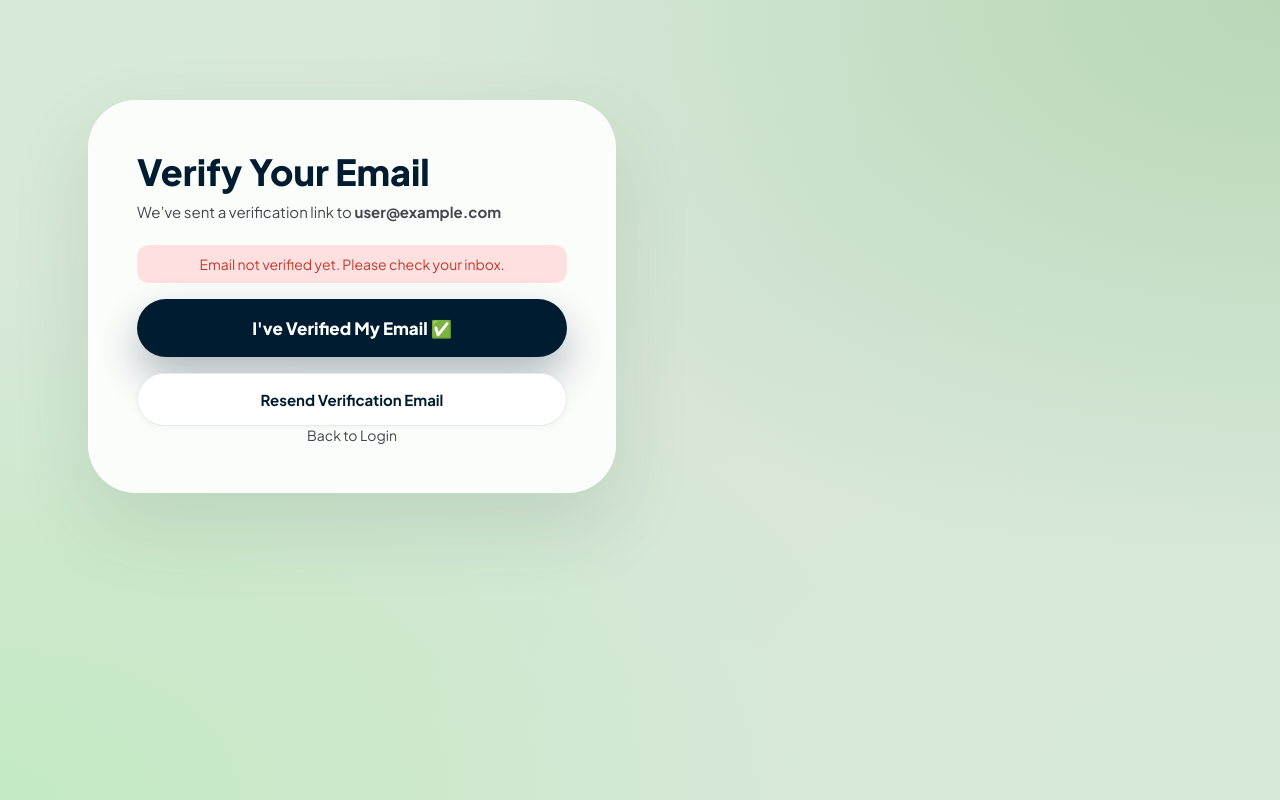
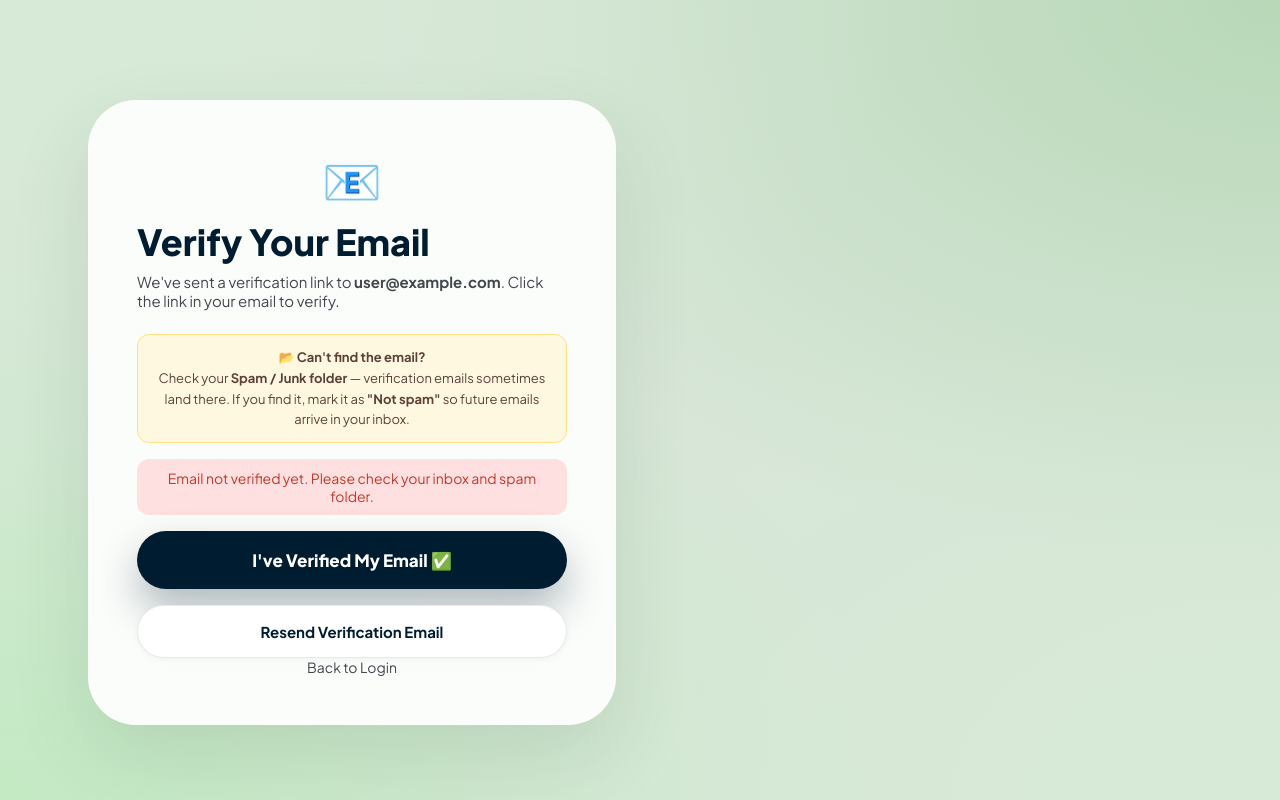
Before and after one commit to shivangknows/shvaas-, a React (Create React App) app in the folder client/: page /verify-otp in a window 1280 px wide. Built offline with nearby package versions, Linux system fonts and the light colour scheme; no server answers; sample sign-in values are in the browser's storage.

Commit message:
Addes spam folder warning on verifyotp page

```diff
--- a/client/src/pages/auth/VerifyOTP.jsx
+++ b/client/src/pages/auth/VerifyOTP.jsx
@@ -6,6 +6,7 @@ import "../../styles/auth.css";
 
  const VerifyOTP = () => {
    const [verified, setVerified] = useState(false);
+   const [resent, setResent] = useState(false);
    const navigate = useNavigate();
 
    useEffect(() => {
@@ -16,37 +17,71 @@ const VerifyOTP = () => {
 
    const checkVerification = async () => {
      await auth.currentUser.reload();
-
      if (auth.currentUser.emailVerified) {
        setVerified(true);
-      alert("Email verified successfully!");
        navigate("/home");
      } else {
-      alert("Still not verified.");
+       alert("Email not verified yet. Please click the link in your email first.");
      }
    };
 
    const resendEmail = async () => {
      await sendEmailVerification(auth.currentUser);
-    alert("Verification email sent again!");
+     setResent(true);
    };
 
    return (
      <div className="auth-page">
        <div className="register-main">
+         <div className="register-card">
 
-        {/* RIGHT CARD ONLY */}
-        <div className="register-card">
+           {/* ICON */}
+           <div style={{ fontSize: 48, textAlign: "center", marginBottom: 8 }}>📧</div>
+
            <h2 className="rcard-title">Verify Your Email</h2>
 
+           {/* MAIN MESSAGE */}
            <p className="rcard-sub">
-            We’ve sent a verification link to{" "}
-            <strong>{auth.currentUser?.email}</strong>
+             We've sent a verification link to{" "}
+             <strong>{auth.currentUser?.email}</strong>.{" "}
+             Click the link in your email to verify.
            </p>
+
+           {/* SPAM WARNING */}
+           <div style={{
+             background: "#fff8e1",
+             border: "1px solid #ffe082",
+             borderRadius: 12,
+             padding: "12px 16px",
+             fontSize: 13,
+             color: "#5d4037",
+             lineHeight: 1.6,
+             marginBottom: 16,
+             textAlign: "center",
+           }}>
+             📂 <strong>Can't find the email?</strong><br />
+             Check your <strong>Spam / Junk folder</strong> — verification emails sometimes land there.
+             If you find it, mark it as <strong>"Not spam"</strong> so future emails arrive in your inbox.
+           </div>
 
            {!verified && (
              <div className="auth-error">
-              Email not verified yet. Please check your inbox.
+               Email not verified yet. Please check your inbox and spam folder.
+             </div>
+           )}
+
+           {resent && (
+             <div style={{
+               background: "#e8f5e9",
+               border: "1px solid #a5d6a7",
+               borderRadius: 12,
+               padding: "10px 16px",
+               fontSize: 13,
+               color: "#2e7d32",
+               textAlign: "center",
+               marginBottom: 12,
+             }}>
+               ✅ Verification email resent! Check your inbox and spam folder.
              </div>
            )}
 
@@ -67,6 +102,7 @@ const VerifyOTP = () => {
            >
              Back to Login
            </p>
+
          </div>
        </div>
      </div>
```
Lines whose indentation alone changed are shown as unchanged.
